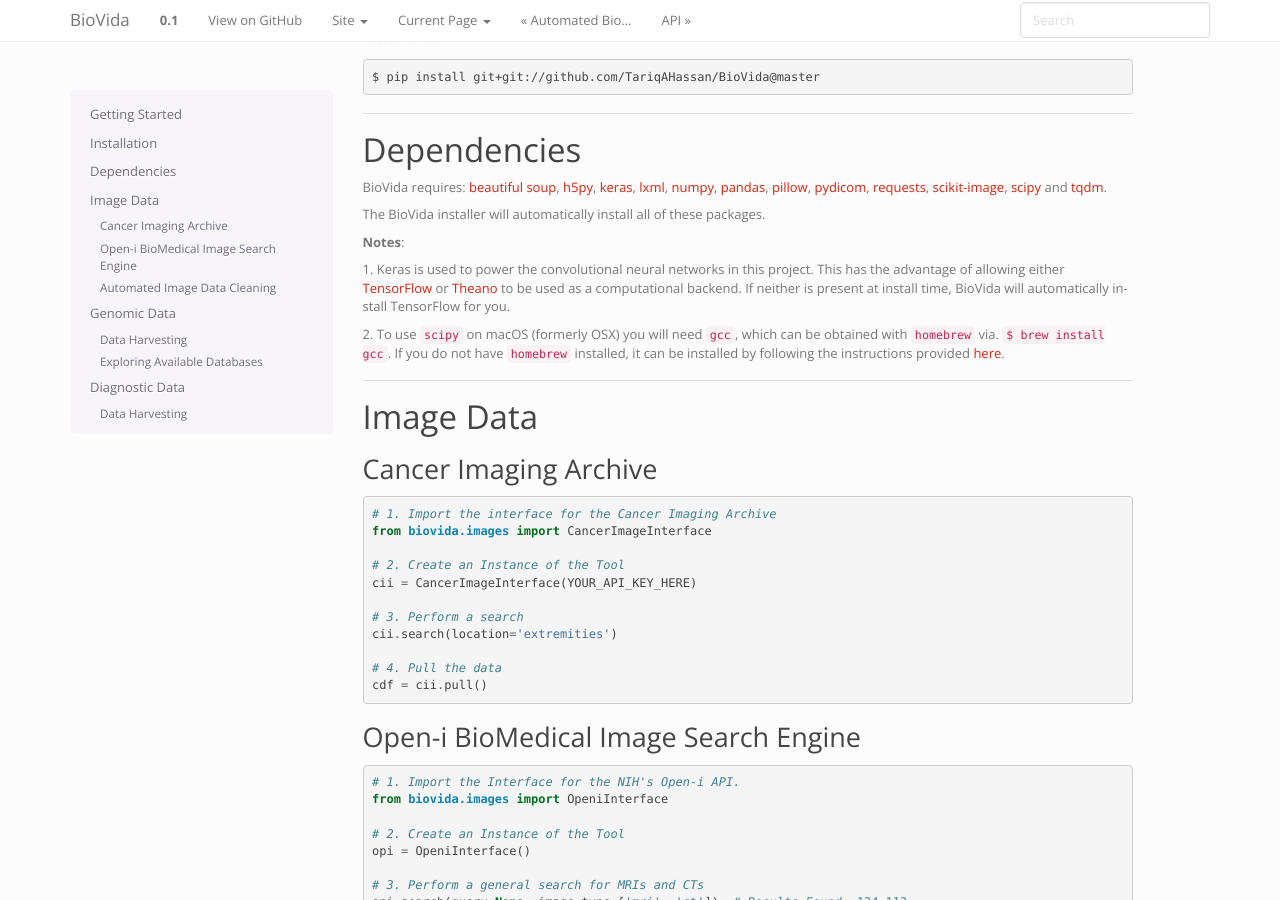
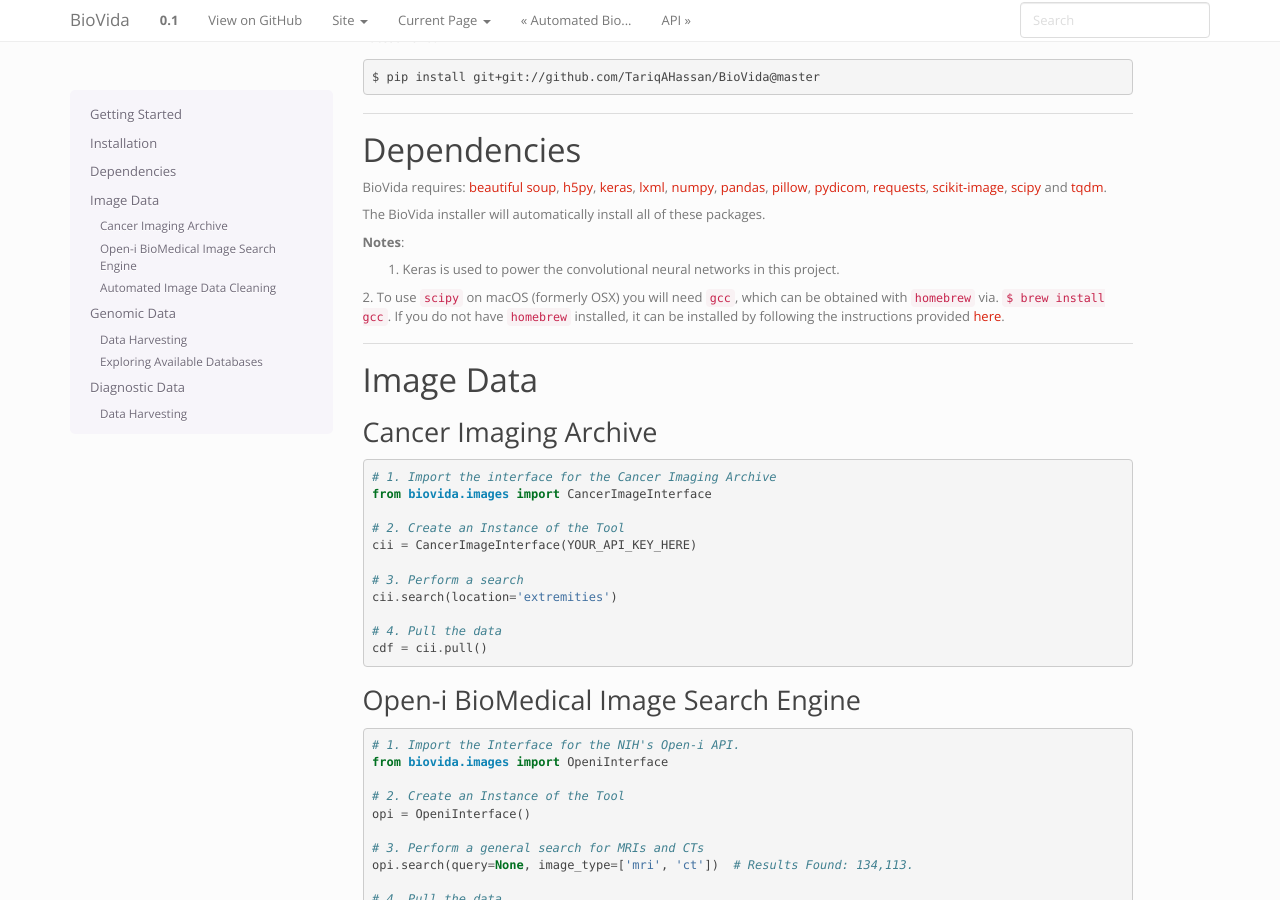
Before and after one commit to TariqAHassan/BioVida, a Sphinx documentation site: the page built from docs/GettingStarted.rst, in a window 1280 px wide and 900 px high, scrolled down 363 px. Built offline with Sphinx 7.4.7, drawn with Linux system fonts in a browser that asks for light colours.

Commit message:
Update Docs

```diff
--- a/docs/GettingStarted.rst
+++ b/docs/GettingStarted.rst
@@ -46,10 +46,7 @@
 
 **Notes**:
 
-1. Keras is used to power the convolutional neural networks in this project. This has the advantage of
-allowing either `TensorFlow <https://www.tensorflow.org>`__ or
-`Theano <http://deeplearning.net/software/theano/>`__ to be used as a computational backend.
-If neither is present at install time, BioVida will automatically install TensorFlow for you.
+1. Keras is used to power the convolutional neural networks in this project.
 
 2. To use ``scipy`` on macOS (formerly OSX) you will need ``gcc``, which can be obtained with ``homebrew`` via.
 ``$ brew install gcc``. If you do not have ``homebrew`` installed, it can be installed by following the instructions
```
